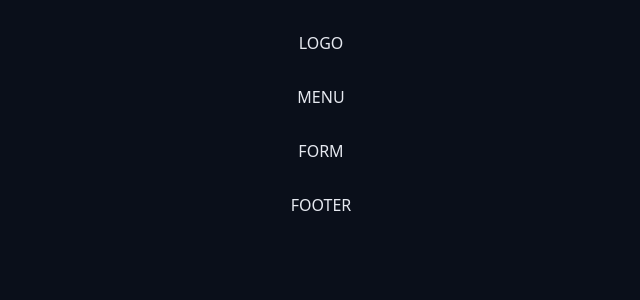
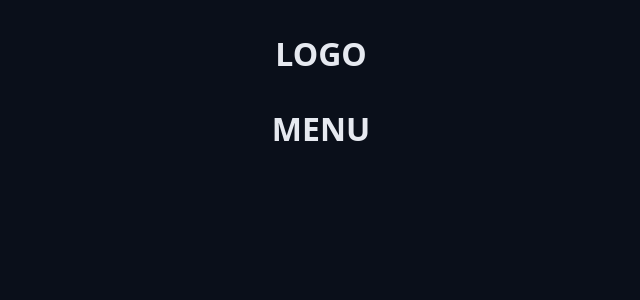
Before and after one commit to AllanOSilva/chronos-pomodoro, a React (Vite) app: page / in a window 1280 px wide. Shown: the top 300 px of the page, without its empty margins (319-959 px from the left). Built offline with nearby package versions, Linux system fonts and the light colour scheme.

Commit message:
organizando inicio

```diff
--- a/src/App.tsx
+++ b/src/App.tsx
@@ -1,40 +1,21 @@
 import './styles/theme.css'
 import './styles/global.css'
-import { Heading } from './components/Heading'
-import { TimerIcon } from 'lucide-react';
+
+
+import { Heading } from './components/Heading';
+import { Container } from './components/Container';
 
 export function App(){
 
     return (
         <>
-            <div className="container">
-                <div className="content">
-                    <section>
-                        LOGO
-                    </section>
-                </div>
-            </div>
-            <div className="container">
-                <div className="content">
-                    <section>
-                        MENU
-                    </section>
-                </div>
-            </div>
-            <div className="container">
-                <div className="content">
-                    <section>
-                        FORM
-                    </section>
-                </div>
-            </div>
-            <div className="container">
-                <div className="content">
-                    <section>
-                        FOOTER
-                    </section>
-                </div>
-            </div>
+            <Container>
+                <Heading>LOGO</Heading>
+            </Container>
+            <Container>
+                <Heading>MENU</Heading>
+            </Container>
+
         </>
     );
 }
--- /dev/null
+++ b/src/components/Container/index.tsx
@@ -0,0 +1,14 @@
+import styles from './Styles.module.css';
+
+type ContainerProps={
+    children:React.ReactNode;
+}
+export function Container({children}:ContainerProps){
+    return(
+        <div className={styles.container}>
+                <div className={styles.content}>
+                    {children}
+                </div>
+            </div>
+    );
+}
--- /dev/null
+++ b/src/components/Container/styles.module.css
@@ -0,0 +1,11 @@
+.container{
+    max-width: 98rem;
+    margin: 0 auto;
+}
+.content-fluid{
+    max-width: auto;
+}
+.content{
+    margin: 3.2rem;
+    text-align: center;
+}
--- a/src/components/Heading.tsx
+++ b/src/components/Heading/index.tsx
@@ -1,4 +1,4 @@
-import styles from './Heading.module.css';
+import styles from './styles.module.css';
 
 type HeadingProps ={
     children:React.ReactNode;
--- a/src/styles/global.css
+++ b/src/styles/global.css
@@ -14,14 +14,3 @@
     background: var(--gray-900);
     color: var(--text-default);
 }
-.container{
-    max-width: 98rem;
-    margin: 0 auto;
-}
-.content-fluid{
-    max-width: auto;
-}
-.content{
-    margin: 3.2rem;
-    text-align: center;
-}
```
Also changed, not shown: src/components/Heading/styles.module.css (renamed from src/components/Heading.module.css).
